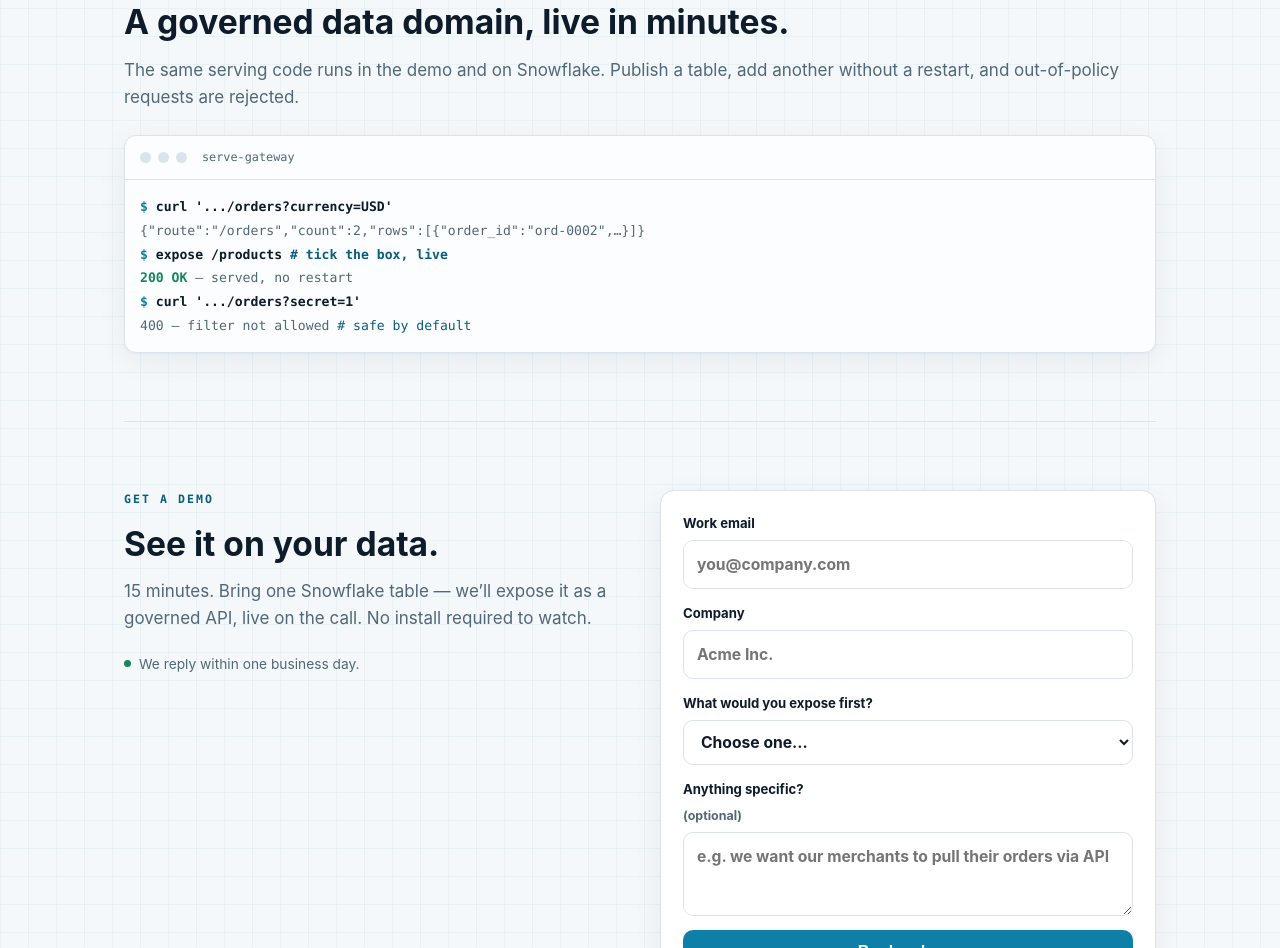
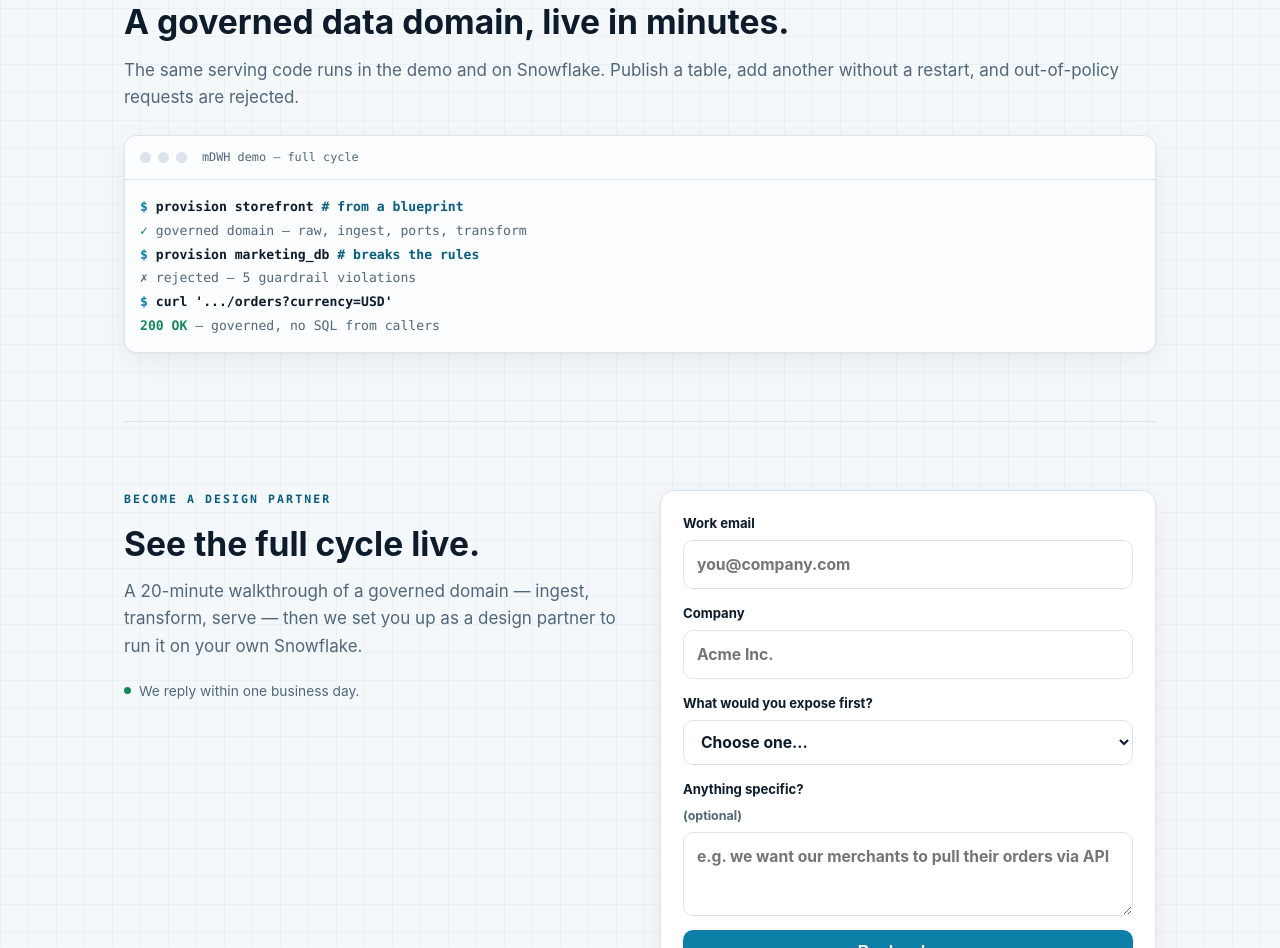
Before and after one commit to draev/dataspacehq-landing, a plain HTML site: page index.html in a window 1280 px wide. Shown: the part 1924-2872 px from the top of the page. Drawn offline with Linux system fonts and the light colour scheme.

Commit message:
Client-ready pass: honest availability + design-partner framing + full-cycle proof

```diff
--- a/index.html
+++ b/index.html
@@ -212,14 +212,14 @@
       without a restart, and out-of-policy requests are rejected.</p>
     </div>
     <div class="terminal">
-      <div class="term-head"><span class="b"></span><span class="b"></span><span class="b"></span><span class="lbl mono">serve-gateway</span></div>
+      <div class="term-head"><span class="b"></span><span class="b"></span><span class="b"></span><span class="lbl mono">mDWH demo — full cycle</span></div>
       <div class="term-body mono">
+<div class="cmd">provision storefront  <span class="cmt"># from a blueprint</span></div>
+<div class="out"><span class="ok">✓</span> governed domain — raw, ingest, ports, transform</div>
+<div class="cmd">provision marketing_db  <span class="cmt"># breaks the rules</span></div>
+<div class="out">✗ rejected — 5 guardrail violations</div>
 <div class="cmd">curl '.../orders?currency=USD'</div>
-<div class="out">{"route":"/orders","count":2,"rows":[{"order_id":"ord-0002",…}]}</div>
-<div class="cmd">expose /products  <span class="cmt"># tick the box, live</span></div>
-<div class="out"><span class="ok">200 OK</span> — served, no restart</div>
-<div class="cmd">curl '.../orders?secret=1'</div>
-<div class="out">400 — filter not allowed <span class="cmt"># safe by default</span></div>
+<div class="out"><span class="ok">200 OK</span> — governed, no SQL from callers</div>
       </div>
     </div>
   </section>
@@ -227,10 +227,10 @@
   <section id="demo">
     <div class="form-wrap">
       <div class="stack">
-        <span class="eyebrow mono">Get a demo</span>
-        <h2 style="font-size:clamp(1.5rem,3.6vw,2.1rem);">See it on your data.</h2>
-        <p>15 minutes. Bring one Snowflake table — we’ll expose it as a governed API, live on the call.
-        No install required to watch.</p>
+        <span class="eyebrow mono">Become a design partner</span>
+        <h2 style="font-size:clamp(1.5rem,3.6vw,2.1rem);">See the full cycle live.</h2>
+        <p>A 20-minute walkthrough of a governed domain — ingest, transform, serve — then we set you
+        up as a design partner to run it on your own Snowflake.</p>
         <div class="trust"><span class="dot"></span> We reply within one business day.</div>
       </div>
       <div class="route-card" style="padding:22px;">
```
